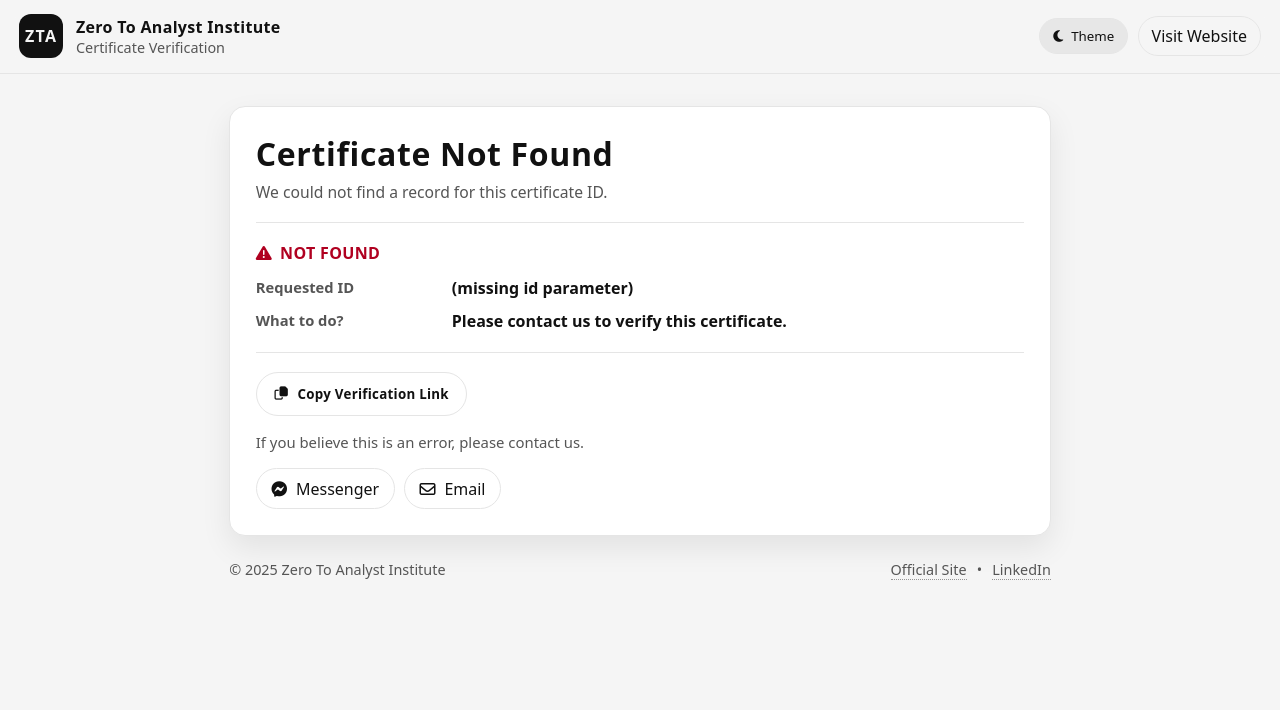
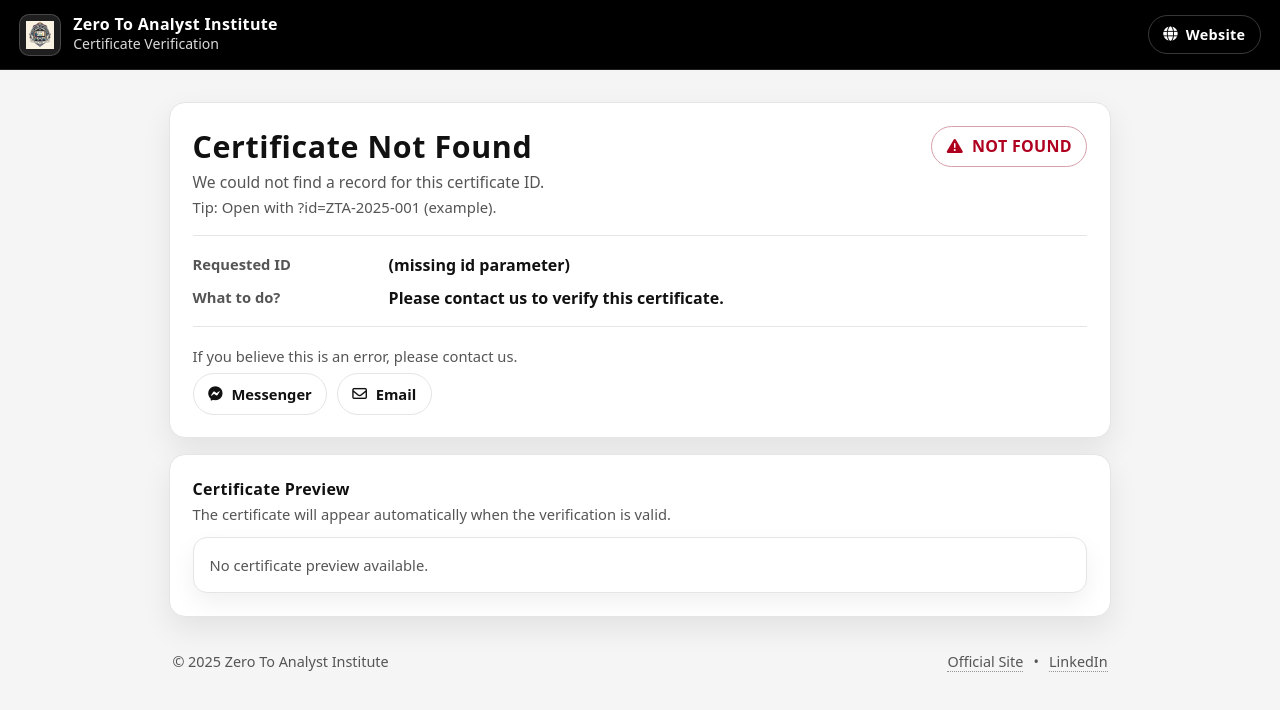
Before and after one commit to zta2025mm/zero_to_analyst_institute_myanmar, a plain HTML site: page certificate.html in a window 1280 px wide. Drawn offline with Linux system fonts and the light colour scheme.

Commit message:
certificate.html

```diff
--- a/certificate.html
+++ b/certificate.html
@@ -10,129 +10,288 @@
 
   <style>
     :root{
-      --bg:#f5f5f5; --card:#fff; --text:#111; --muted:#555; --border:#e5e5e5;
+      --bg:#f5f5f5;
+      --card:#ffffff;
+      --text:#111111;
+      --muted:#555555;
+      --border:#e5e5e5;
       --shadow:0 12px 30px rgba(0,0,0,.08);
-      --btn:#111; --btnText:#fff; --pillBg:rgba(0,0,0,.06);
-      --ok:#0a7a2f; --bad:#b00020;
+
+      --nav:#000000;
+      --navText:#ffffff;
+
+      --ok:#0a7a2f;
+      --bad:#b00020;
     }
-    body.dark{
-      --bg:#060606; --card:#0f0f0f; --text:#f5f5f5; --muted:#bdbdbd; --border:#2a2a2a;
-      --shadow:0 14px 42px rgba(0,0,0,.55);
-      --btn:#f5f5f5; --btnText:#000; --pillBg:rgba(255,255,255,.08);
-    }
+
     *{box-sizing:border-box;margin:0;padding:0;font-family:system-ui,-apple-system,"Segoe UI",Roboto,Arial,sans-serif}
     body{background:var(--bg);color:var(--text);min-height:100vh}
+
+    /* ===== NAVBAR (BLACK) ===== */
     .topbar{
       position:sticky;top:0;z-index:20;
-      backdrop-filter:blur(10px);
-      background:color-mix(in srgb, var(--bg) 80%, transparent);
-      border-bottom:1px solid var(--border);
-      padding:.9rem 1.2rem;
+      background:var(--nav);
+      color:var(--navText);
+      border-bottom:1px solid rgba(255,255,255,.12);
+      padding:.85rem 1.2rem;
       display:flex;align-items:center;justify-content:space-between;gap:1rem;
     }
-    .brand{display:flex;align-items:center;gap:.8rem;min-width:0}
-    .brand-mark{
-      width:44px;height:44px;border-radius:12px;display:flex;align-items:center;justify-content:center;
-      background:var(--text);color:var(--bg);font-weight:800;letter-spacing:.08em;flex:0 0 auto;
+
+    .brand{
+      display:flex;align-items:center;gap:.75rem;min-width:0;
+      text-decoration:none;color:inherit;
     }
-    .brand-name{font-weight:800;letter-spacing:.02em;white-space:nowrap;overflow:hidden;text-overflow:ellipsis}
-    .brand-sub{font-size:.9rem;color:var(--muted);white-space:nowrap;overflow:hidden;text-overflow:ellipsis}
-    .topbar-actions{display:flex;align-items:center;gap:.6rem;flex-wrap:nowrap}
-    .pill{
-      border:1px solid var(--border);background:var(--pillBg);color:var(--text);
-      padding:.5rem .8rem;border-radius:999px;text-decoration:none;
-      display:inline-flex;align-items:center;gap:.5rem;cursor:pointer;white-space:nowrap;
-      transition:transform .2s ease,opacity .2s ease;
+
+    /* Put your logo here */
+    .brand-logo{
+      width:42px;height:42px;border-radius:10px;
+      background:rgba(255,255,255,.12);
+      border:1px solid rgba(255,255,255,.18);
+      display:flex;align-items:center;justify-content:center;
+      overflow:hidden;flex:0 0 auto;
     }
-    .pill.outline{background:transparent}
-    .pill:hover{transform:translateY(-1px);opacity:.92}
-    .wrap{max-width:860px;margin:0 auto;padding:2rem 1.2rem 3rem}
+    .brand-logo img{
+      width:100%;height:100%;object-fit:contain;display:block;
+      padding:6px; /* adjust if your logo needs more/less space */
+    }
+
+    .brand-text{min-width:0}
+    .brand-name{
+      font-weight:800;letter-spacing:.02em;
+      white-space:nowrap;overflow:hidden;text-overflow:ellipsis;
+      line-height:1.1;
+    }
+    .brand-sub{
+      font-size:.88rem;opacity:.85;
+      white-space:nowrap;overflow:hidden;text-overflow:ellipsis;
+    }
+
+    .nav-actions{
+      display:flex;align-items:center;gap:.6rem;flex-wrap:nowrap;
+    }
+
+    .nav-link{
+      color:#fff;text-decoration:none;
+      font-weight:700;font-size:.9rem;letter-spacing:.02em;
+      padding:.55rem .9rem;border-radius:999px;
+      border:1px solid rgba(255,255,255,.22);
+      background:transparent;
+      transition:transform .2s ease, opacity .2s ease, background .2s ease;
+      white-space:nowrap;
+      display:inline-flex;align-items:center;gap:.5rem;
+    }
+    .nav-link:hover{
+      transform:translateY(-1px);
+      opacity:.92;
+      background:rgba(255,255,255,.08);
+    }
+
+    /* ===== PAGE ===== */
+    .wrap{max-width:980px;margin:0 auto;padding:2rem 1.2rem 3rem}
+
+    .layout{
+      display:grid;
+      grid-template-columns: 1fr;
+      gap: 1rem;
+    }
+
     .card{
-      background:var(--card);border:1px solid var(--border);border-radius:16px;
-      box-shadow:var(--shadow);padding:1.6rem;
+      background:var(--card);
+      border:1px solid var(--border);
+      border-radius:16px;
+      box-shadow:var(--shadow);
+      padding:1.4rem;
     }
-    .card-head h1{font-size:clamp(1.4rem,2.6vw,2rem);letter-spacing:.02em;margin-bottom:.35rem}
-    .card-head p{color:var(--muted);font-size:.98rem}
-    .divider{height:1px;background:var(--border);margin:1.2rem 0}
-    .result{display:grid;gap:.8rem;text-align:left}
-    .badge{display:inline-flex;align-items:center;gap:.5rem;font-weight:800;letter-spacing:.02em}
-    .badge.ok{color:var(--ok)} .badge.bad{color:var(--bad)}
-    .grid{display:grid;grid-template-columns:180px 1fr;gap:.7rem 1rem}
-    @media(max-width:560px){.grid{grid-template-columns:1fr}}
-    .k{color:var(--muted);font-weight:700;font-size:.92rem}
-    .v{font-weight:650;word-break:break-word}
-    .actions{display:flex;gap:.7rem;flex-wrap:wrap}
-    .btn{
-      border:1px solid transparent;background:var(--btn);color:var(--btnText);
-      border-radius:999px;padding:.75rem 1.1rem;font-weight:750;letter-spacing:.02em;text-decoration:none;
-      display:inline-flex;align-items:center;gap:.6rem;cursor:pointer;
-      transition:transform .2s ease,opacity .2s ease;
+
+    .header-row{
+      display:flex;
+      align-items:flex-start;
+      justify-content:space-between;
+      gap:1rem;
+      flex-wrap:wrap;
     }
-    .btn.outline{background:transparent;border-color:var(--border);color:var(--text)}
-    .btn:hover{transform:translateY(-1px);opacity:.92}
-    .hint{margin-top:1rem;color:var(--muted);font-size:.93rem}
-    .contact-row{margin-top:1rem;display:flex;gap:.6rem;flex-wrap:wrap}
+
+    .title{
+      font-size:clamp(1.35rem,2.6vw,1.9rem);
+      font-weight:900;
+      letter-spacing:.02em;
+      margin-bottom:.25rem;
+    }
+    .subtitle{
+      color:var(--muted);
+      font-size:.98rem;
+      max-width: 70ch;
+    }
+
+    .badge{
+      display:inline-flex;
+      align-items:center;
+      gap:.55rem;
+      font-weight:900;
+      letter-spacing:.02em;
+      padding:.55rem .9rem;
+      border-radius:999px;
+      border:1px solid var(--border);
+      background:#fff;
+      white-space:nowrap;
+    }
+    .badge.ok{
+      color:var(--ok);
+      border-color: color-mix(in srgb, var(--ok) 30%, var(--border));
+    }
+    .badge.bad{
+      color:var(--bad);
+      border-color: color-mix(in srgb, var(--bad) 30%, var(--border));
+    }
+
+    .divider{height:1px;background:var(--border);margin:1.1rem 0}
+
+    .grid{
+      display:grid;
+      grid-template-columns:180px 1fr;
+      gap:.7rem 1rem;
+      margin-top:.5rem;
+    }
+    @media(max-width:600px){
+      .grid{grid-template-columns:1fr}
+    }
+    .k{color:var(--muted);font-weight:800;font-size:.92rem}
+    .v{font-weight:700;word-break:break-word}
+
+    /* ===== CERTIFICATE PREVIEW (AUTO SHOW) ===== */
+    .preview-wrap{
+      display:grid;
+      gap:.75rem;
+    }
+
+    .preview-title{
+      font-weight:900;
+      letter-spacing:.02em;
+      margin-bottom:.2rem;
+    }
+
+    .certificate-frame{
+      border:1px solid var(--border);
+      border-radius:14px;
+      overflow:hidden;
+      background:#fff;
+      box-shadow:0 10px 24px rgba(0,0,0,.06);
+    }
+
+    /* Image preview */
+    .cert-img{
+      width:100%;
+      height:auto;
+      display:block;
+      max-height: 72vh;
+      object-fit: contain;
+      background:#fff;
+    }
+
+    /* PDF preview */
+    .cert-pdf{
+      width:100%;
+      height:72vh;
+      border:0;
+      display:block;
+      background:#fff;
+    }
+
+    .hint{
+      color:var(--muted);
+      font-size:.92rem;
+      line-height:1.5;
+    }
+
+    .contact-row{
+      display:flex;
+      gap:.6rem;
+      flex-wrap:wrap;
+      margin-top:.4rem;
+    }
     .contact-pill{
-      border:1px solid var(--border);border-radius:999px;padding:.55rem .9rem;text-decoration:none;
-      color:var(--text);display:inline-flex;align-items:center;gap:.55rem;background:transparent;
-      transition:transform .2s ease,opacity .2s ease;
+      border:1px solid var(--border);
+      border-radius:999px;
+      padding:.55rem .9rem;
+      text-decoration:none;
+      color:var(--text);
+      display:inline-flex;
+      align-items:center;
+      gap:.55rem;
+      background:transparent;
+      transition:transform .2s ease, opacity .2s ease;
+      font-weight:800;
     }
     .contact-pill:hover{transform:translateY(-1px);opacity:.92}
+
     .footer{
-      margin-top:1.5rem;color:var(--muted);display:flex;justify-content:space-between;gap:.8rem;flex-wrap:wrap;
+      margin-top:1.2rem;
+      color:var(--muted);
+      display:flex;
+      justify-content:space-between;
+      gap:.8rem;
+      flex-wrap:wrap;
       font-size:.9rem;
+      padding: 0 .2rem;
     }
     .footer a{color:inherit;text-decoration:none;border-bottom:1px dotted color-mix(in srgb, var(--muted) 60%, transparent)}
     .footer a:hover{opacity:.85}
     .dot{padding:0 .4rem}
+
+    /* Small helper note when ID missing */
+    .mini{
+      font-size:.93rem;
+      color:var(--muted);
+      margin-top:.3rem;
+    }
   </style>
 </head>
 
 <body>
+  <!-- BLACK NAVBAR -->
   <header class="topbar">
-    <div class="brand">
-      <div class="brand-mark">ZTA</div>
-      <div>
+    <a class="brand" href="https://www.zerotoanalystinstitute.site" target="_blank" rel="noopener">
+      <div class="brand-logo" aria-label="Zero To Analyst Institute Logo">
+        <!-- ✅ Put your logo file in your repo (same folder as this HTML) -->
+        <!-- Example file name: Logo.webp (you already use it in your main site) -->
+        <img src="Logo.webp" alt="Zero To Analyst Institute" onerror="this.style.display='none'">
+      </div>
+      <div class="brand-text">
         <div class="brand-name">Zero To Analyst Institute</div>
         <div class="brand-sub">Certificate Verification</div>
       </div>
-    </div>
+    </a>
 
-    <div class="topbar-actions">
-      <button id="themeToggle" class="pill" type="button" aria-label="Toggle theme">
-        <i class="fa-solid fa-moon"></i><span>Theme</span>
-      </button>
-      <a class="pill outline" href="https://www.zerotoanalystinstitute.site" target="_blank" rel="noopener">
-        Visit Website
+    <div class="nav-actions">
+      <a class="nav-link" href="https://www.zerotoanalystinstitute.site" target="_blank" rel="noopener">
+        <i class="fa-solid fa-globe"></i> Website
       </a>
     </div>
   </header>
 
   <main class="wrap">
+    <div class="layout">
+
+      <!-- STATUS + DETAILS -->
       <section class="card">
-      <div class="card-head">
-        <h1 id="pageTitle">Checking certificate…</h1>
-        <p id="pageSubtitle">Please wait a moment.</p>
+        <div class="header-row">
+          <div>
+            <div class="title" id="pageTitle">Checking certificate…</div>
+            <div class="subtitle" id="pageSubtitle">Loading verification details.</div>
+            <div class="mini" id="miniNote" style="display:none;"></div>
+          </div>
+
+          <div id="statusBadge" class="badge" style="display:none;"></div>
         </div>
 
         <div class="divider"></div>
 
-      <div id="resultArea" class="result"></div>
+        <div id="detailsGrid"></div>
 
         <div class="divider"></div>
 
-      <div class="actions">
-        <a id="openPdfBtn" class="btn" href="#" target="_blank" rel="noopener" style="display:none;">
-          <i class="fa-regular fa-file-pdf"></i> View Certificate PDF
-        </a>
-
-        <button id="copyLinkBtn" class="btn outline" type="button">
-          <i class="fa-regular fa-copy"></i> Copy Verification Link
-        </button>
-      </div>
-
-      <p class="hint">If you believe this is an error, please contact us.</p>
-
+        <div class="hint">
+          If you believe this is an error, please contact us.
           <div class="contact-row">
             <a class="contact-pill" href="https://m.me/61583111326487" target="_blank" rel="noopener">
               <i class="fa-brands fa-facebook-messenger"></i> Messenger
@@ -140,6 +299,21 @@
             <a class="contact-pill" href="mailto:zta.myanmar.edu@gmail.com">
               <i class="fa-regular fa-envelope"></i> Email
             </a>
+          </div>
+        </div>
+      </section>
+
+      <!-- CERTIFICATE PREVIEW (AUTO SHOW, NO BUTTON) -->
+      <section class="card">
+        <div class="preview-wrap">
+          <div>
+            <div class="preview-title">Certificate Preview</div>
+            <div class="hint">The certificate will appear automatically when the verification is valid.</div>
+          </div>
+
+          <div class="certificate-frame" id="previewFrame">
+            <!-- Filled by JS -->
+          </div>
         </div>
       </section>
 
@@ -151,49 +325,42 @@
           <a href="https://www.linkedin.com/company/zero-to-analyst-institute/" target="_blank" rel="noopener">LinkedIn</a>
         </div>
       </footer>
+
+    </div>
   </main>
 
   <script>
     // ==========================================================
-    // STEP 1) ADD YOUR STUDENTS HERE (3 EXAMPLE PEOPLE)
-    // Key = Certificate ID (must match QR id exactly)
+    // ✅ EDIT ONLY THIS PART FOR NEW STUDENTS
+    // Certificate ID must match the QR link exactly.
+    // You can use image (.jpg/.jpeg/.png/.webp) or pdf.
     // ==========================================================
     const CERTIFICATES = {
       "ZTA-2025-001": {
         student_name: "Aung Aung",
         course: "8 Days Free Data Analyst Bootcamp",
         issue_date: "2025-12-03",
-        // optional PDF file link (upload PDF to your hosting)
-        pdf_url: "certificates/ZTA-2025-001.jpeg"
+        certificate_file: "certificates/ZTA-2025-001.jpeg" // image or pdf
       },
       "ZTA-2025-002": {
         student_name: "Su Su Hlaing",
         course: "Basic Data Analyst",
         issue_date: "2025-11-20",
-        pdf_url: "certificates/ZTA-2025-002.pdf"
+        certificate_file: "certificates/ZTA-2025-002.pdf"
       },
       "ZTA-2025-003": {
         student_name: "Mg Mg",
         course: "Advanced Data Analyst",
         issue_date: "2025-10-15",
-        // if you don't have pdf, you can remove this line or keep empty
-        pdf_url: ""
+        certificate_file: "certificates/ZTA-2025-003.jpeg"
       }
     };
 
-    // ==========================================================
-    // STEP 2) HOW FOUND / NOT FOUND WORKS
-    // - It reads ?id= from URL
-    // - It checks CERTIFICATES[id]
-    // - if exists => Verified
-    // - else => Not Found
-    // ==========================================================
-
+    // ===================== Helpers =====================
     const qs = (s) => document.querySelector(s);
 
     function getParam(name){
-      const params = new URLSearchParams(window.location.search);
-      return params.get(name);
+      return new URLSearchParams(window.location.search).get(name);
     }
 
     function escapeHtml(str){
@@ -205,36 +372,24 @@
         .replaceAll("'","&#039;");
     }
 
-    function setThemeFromStorage(){
-      const saved = localStorage.getItem("zta_theme");
-      if(saved === "dark") document.body.classList.add("dark");
+    function isPdf(path){
+      return /\.pdf(\?|#|$)/i.test(path || "");
     }
 
-    function updateThemeIcon(){
-      const icon = qs("#themeToggle i");
-      if(!icon) return;
-      if(document.body.classList.contains("dark")){
-        icon.classList.remove("fa-moon");
-        icon.classList.add("fa-sun");
+    function renderBadge(ok){
+      const badge = qs("#statusBadge");
+      badge.style.display = "inline-flex";
+      if(ok){
+        badge.className = "badge ok";
+        badge.innerHTML = '<i class="fa-solid fa-circle-check"></i> VERIFIED';
       } else {
-        icon.classList.remove("fa-sun");
-        icon.classList.add("fa-moon");
+        badge.className = "badge bad";
+        badge.innerHTML = '<i class="fa-solid fa-triangle-exclamation"></i> NOT FOUND';
       }
     }
 
-    function toggleTheme(){
-      document.body.classList.toggle("dark");
-      localStorage.setItem("zta_theme", document.body.classList.contains("dark") ? "dark" : "light");
-      updateThemeIcon();
-    }
-
-    function renderVerified(cert, certId){
-      qs("#pageTitle").textContent = "Certificate Verified";
-      qs("#pageSubtitle").textContent = "This certificate is valid and issued by Zero To Analyst Institute.";
-
-      qs("#resultArea").innerHTML = `
-        <div class="badge ok"><i class="fa-solid fa-circle-check"></i> VERIFIED</div>
-
+    function renderDetails(cert, certId){
+      qs("#detailsGrid").innerHTML = `
         <div class="grid">
           <div class="k">Student Name</div>
           <div class="v">${escapeHtml(cert.student_name || "-")}</div>
@@ -252,76 +407,76 @@
           <div class="v">Zero To Analyst Institute</div>
         </div>
       `;
-
-      const openPdfBtn = qs("#openPdfBtn");
-      if(cert.pdf_url && cert.pdf_url.trim() !== ""){
-        openPdfBtn.href = cert.pdf_url;
-        openPdfBtn.style.display = "inline-flex";
-      } else {
-        openPdfBtn.style.display = "none";
-      }
     }
 
     function renderNotFound(certId){
       qs("#pageTitle").textContent = "Certificate Not Found";
       qs("#pageSubtitle").textContent = "We could not find a record for this certificate ID.";
+      renderBadge(false);
 
-      qs("#resultArea").innerHTML = `
-        <div class="badge bad"><i class="fa-solid fa-triangle-exclamation"></i> NOT FOUND</div>
-
+      const req = certId ? certId : "(missing id parameter)";
+      qs("#detailsGrid").innerHTML = `
         <div class="grid">
           <div class="k">Requested ID</div>
-          <div class="v">${escapeHtml(certId ? certId : "(missing id parameter)")}</div>
+          <div class="v">${escapeHtml(req)}</div>
 
           <div class="k">What to do?</div>
           <div class="v">Please contact us to verify this certificate.</div>
         </div>
       `;
 
-      qs("#openPdfBtn").style.display = "none";
+      // Clear preview
+      qs("#previewFrame").innerHTML = `
+        <div style="padding:1rem;">
+          <div class="hint">No certificate preview available.</div>
+        </div>
+      `;
     }
 
-    async function copyVerificationLink(){
-      const url = window.location.href;
-      try{
-        await navigator.clipboard.writeText(url);
-        qs("#copyLinkBtn").innerHTML = '<i class="fa-solid fa-check"></i> Copied';
-        setTimeout(()=>{
-          qs("#copyLinkBtn").innerHTML = '<i class="fa-regular fa-copy"></i> Copy Verification Link';
-        }, 1400);
-      } catch(e){
-        alert("Copy failed. Please copy this link manually:\n" + url);
+    function renderPreview(filePath){
+      const frame = qs("#previewFrame");
+      if(!filePath || filePath.trim() === ""){
+        frame.innerHTML = `
+          <div style="padding:1rem;">
+            <div class="hint">Certificate file not uploaded yet.</div>
+          </div>
+        `;
+        return;
+      }
+
+      if(isPdf(filePath)){
+        frame.innerHTML = `
+          <iframe class="cert-pdf" src="${escapeHtml(filePath)}"></iframe>
+        `;
+      } else {
+        frame.innerHTML = `
+          <img class="cert-img" src="${escapeHtml(filePath)}" alt="Certificate">
+        `;
       }
     }
 
-    // ==========================================================
-    // Init
-    // ==========================================================
+    // ===================== Init =====================
     document.addEventListener("DOMContentLoaded", ()=>{
       qs("#year").textContent = new Date().getFullYear();
 
-      setThemeFromStorage();
-      updateThemeIcon();
-      qs("#themeToggle").addEventListener("click", toggleTheme);
-      qs("#copyLinkBtn").addEventListener("click", copyVerificationLink);
-
-      // This is the important part:
-      // It reads the certificate id from the URL like:
-      // certificate.html?id=ZTA-2025-001
       const certId = getParam("id");
 
-      // If QR did not include id, show Not Found (missing id)
       if(!certId){
+        qs("#miniNote").style.display = "block";
+        qs("#miniNote").textContent = "Tip: Open with ?id=ZTA-2025-001 (example).";
         renderNotFound(null);
         return;
       }
 
-      // Check if this id exists in CERTIFICATES list
       const cert = CERTIFICATES[certId];
 
       if(cert){
-        // FOUND
-        renderVerified(cert, certId);
+        // FOUND → show verified + details + auto preview
+        qs("#pageTitle").textContent = "Certificate Verified";
+        qs("#pageSubtitle").textContent = "This certificate is valid and issued by Zero To Analyst Institute.";
+        renderBadge(true);
+        renderDetails(cert, certId);
+        renderPreview(cert.certificate_file);
       } else {
         // NOT FOUND
         renderNotFound(certId);
```
Lines whose indentation alone changed are shown as unchanged.
